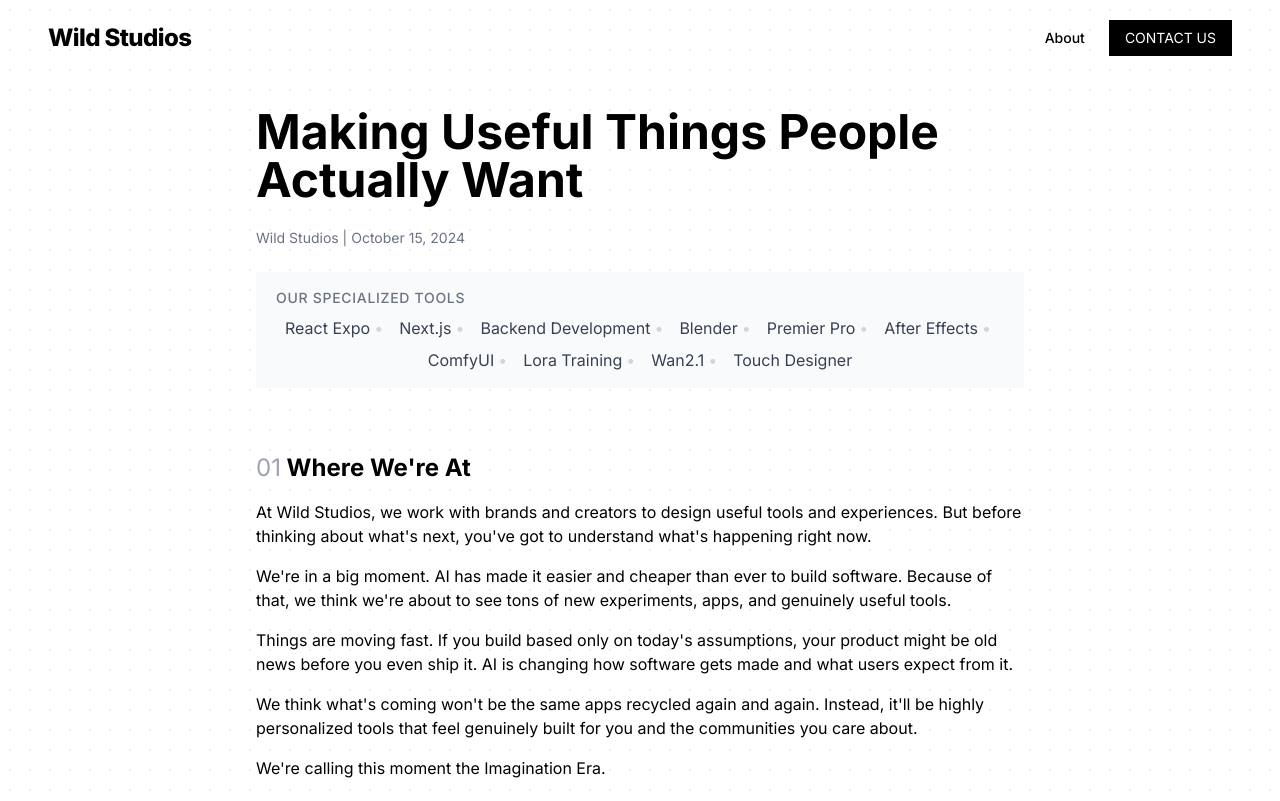
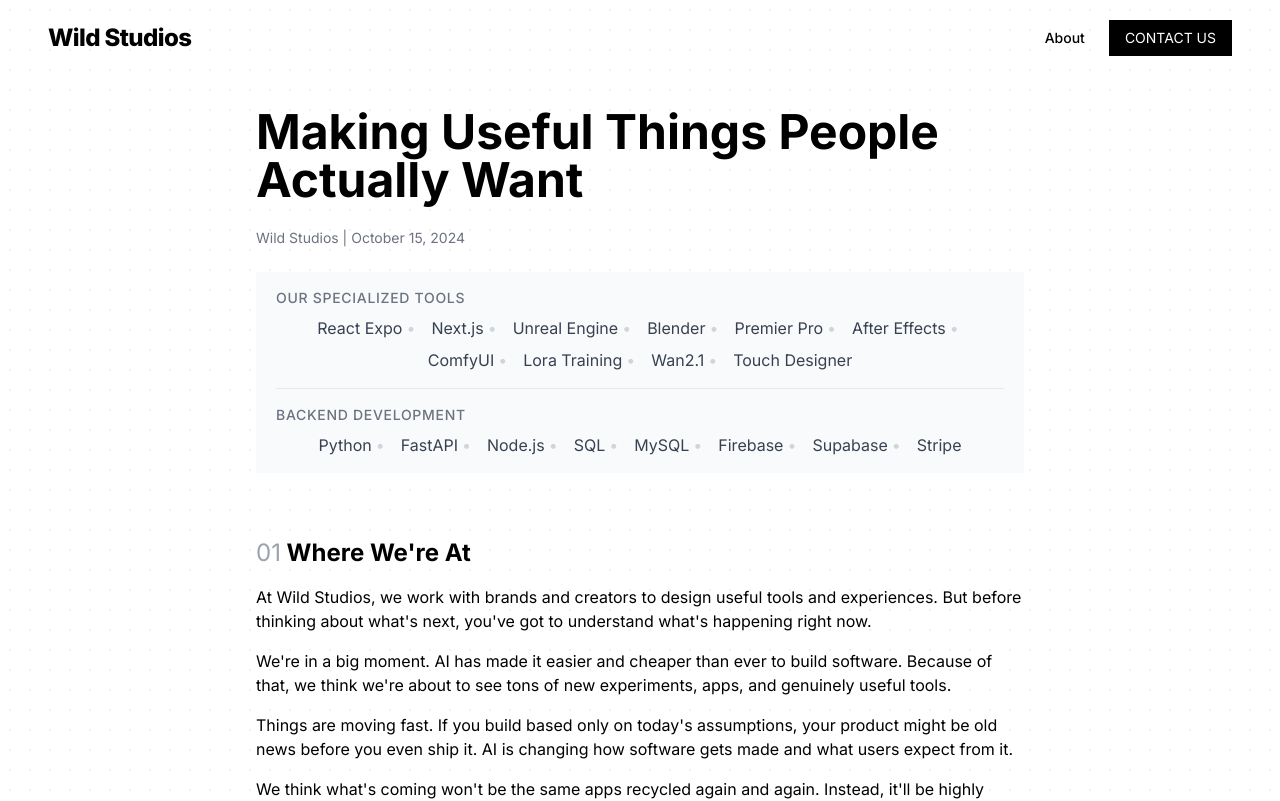
Before and after one commit to wpulier/wildstudio, a Next.js app: page /about in a window 1280 px wide. Shown: the top 801 px of the page. Built offline with nearby package versions, Linux system fonts and the light colour scheme.

Commit message:
Update tools section: Add Unreal Engine and expand backend development technologies

```diff
--- a/src/app/about/page.tsx
+++ b/src/app/about/page.tsx
@@ -18,13 +18,24 @@ export default function About() {
           <div className="py-4 px-5 bg-gray-50 rounded-sm mb-8">
             <p className="text-sm text-gray-500 mb-2 uppercase tracking-wider font-medium">Our Specialized Tools</p>
             <div className="flex flex-wrap gap-x-3 gap-y-2 justify-center">
-              {["React Expo", "Next.js", "Backend Development", "Blender", "Premier Pro",
+              {["React Expo", "Next.js", "Unreal Engine", "Blender", "Premier Pro",
                 "After Effects", "ComfyUI", "Lora Training", "Wan2.1", "Touch Designer"].map((tool, index) => (
                 <span key={index} className="inline-flex items-center">
                   <span className="text-sm md:text-base text-gray-700">{tool}</span>
                   {index < 9 && <span className="mx-1 text-gray-300">•</span>}
                 </span>
               ))}
+            </div>
+            <div className="mt-4 pt-4 border-t border-gray-200">
+              <p className="text-sm text-gray-500 mb-2 uppercase tracking-wider font-medium">Backend Development</p>
+              <div className="flex flex-wrap gap-x-3 gap-y-2 justify-center">
+                {["Python", "FastAPI", "Node.js", "SQL", "MySQL", "Firebase", "Supabase", "Stripe"].map((tool, index) => (
+                  <span key={index} className="inline-flex items-center">
+                    <span className="text-sm md:text-base text-gray-700">{tool}</span>
+                    {index < 7 && <span className="mx-1 text-gray-300">•</span>}
+                  </span>
+                ))}
+              </div>
             </div>
           </div>
         </div>
```
